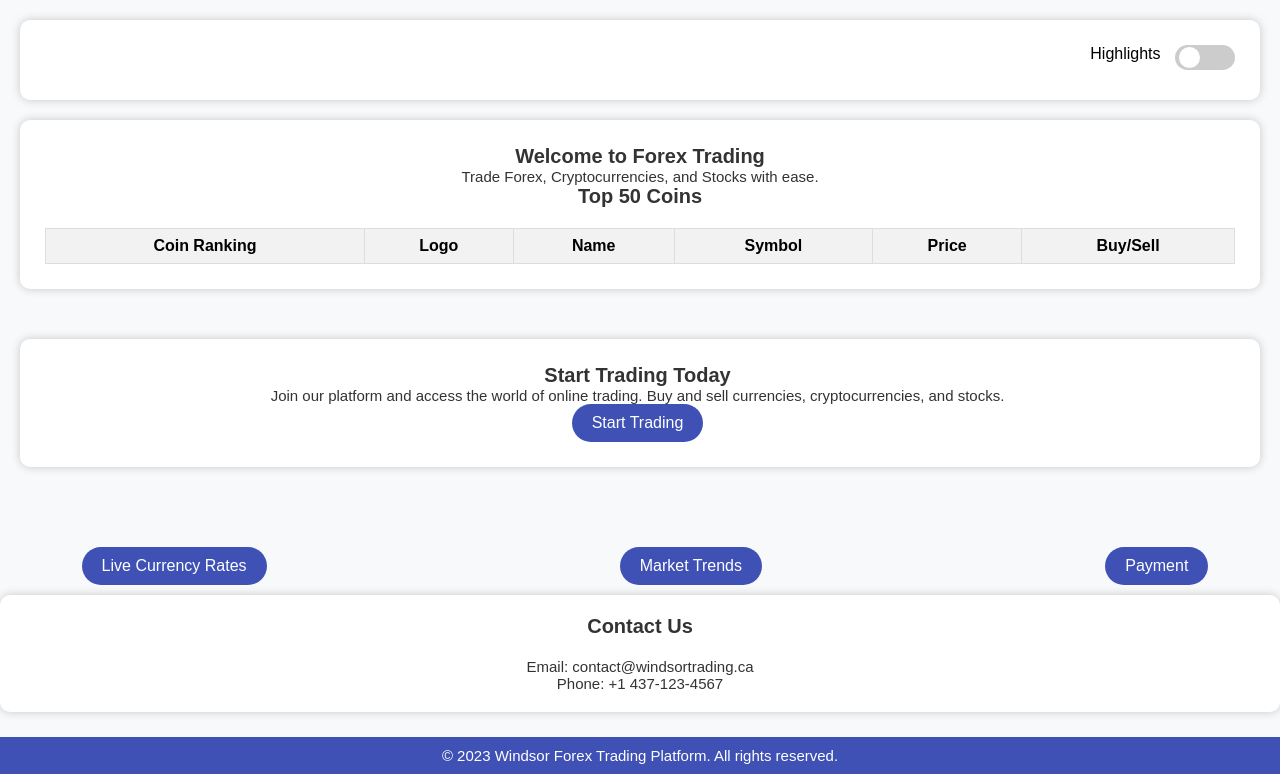
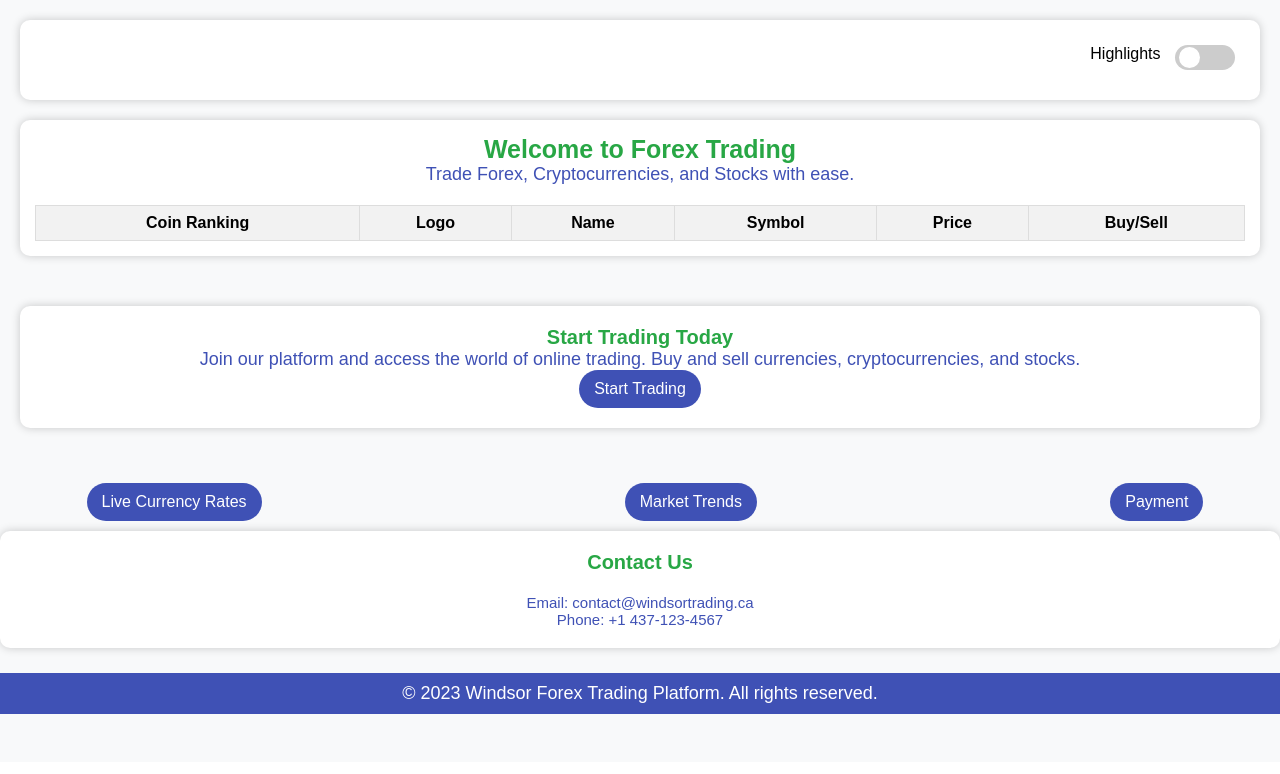
Before and after one commit to harbhajan21/COMP8347-Internet-Application-Distributed-System, a Django app: page /homepage/ in a window 1280 px wide. Shown: the part 38-812 px from the top of the page. After the commit the page ends 752 px from the top, so only its background shows below. Run offline with Django 4.2, Linux system fonts and the light colour scheme; lists and menus that the app fills with data are empty; some libraries are stand-ins or nearby versions.

Commit message:
Updated homepage with Coin Values

```diff
--- a/myApp/static/myApp/style.css
+++ b/myApp/static/myApp/style.css
@@ -11,20 +11,22 @@
 /* Heading */
 h2 {
     font-size: 20px;
-    margin-bottom: 20px;
-    color: #333;
+    margin-bottom: 10px;
+    margin-top: 10px;
+    color: #28a745;
 }
 
 h1 {
-    font-size: 20px;
+    font-size: 25px;
+    margin-top: 10px;
     margin-bottom: 20px;
-    color: #333;
+    color: #28a745;
 }
 
 p {
-    font-size: 15px;
+    font-size: 18px;
     margin-bottom: 15px;
-    color: #333;
+    color: #3f51b5;
 }
 
 body {
@@ -66,7 +68,7 @@ nav a {
 
 .welcome-message {
     text-align: center;
-    padding: 25px;
+    padding: 15px;
     background-color: #fff;
     border-radius: 10px;
     box-shadow: 0 0 10px rgba(0, 0, 0, 0.2);
@@ -75,11 +77,11 @@ nav a {
 
 .trading-platform {
     text-align: center;
-    padding: 25px;
+    padding: 20px;
     background-color: #fff;
     border-radius: 10px;
     box-shadow: 0 0 10px rgba(0, 0, 0, 0.2);
-    margin-bottom: 50px;
+    margin-bottom: 25px;
 }
 
 .currency-rates {
@@ -96,7 +98,7 @@ nav a {
 
 .btn {
     display: inline-block;
-    padding: 10px 20px;
+    padding: 10px 15px;
     background-color: #3f51b5;
     color: #fff;
     text-decoration: double;
--- a/myApp/views.py
+++ b/myApp/views.py
@@ -27,8 +27,22 @@ from .forms import CustomUserCreationForm
 
 
 def homepage(request):
-    # Add any necessary data or logic here
-    return render(request, 'registration/homepage.html')
+    api_key = 'coinrankingae631d1d5459748c6ec3a765f23471d6c612b840fc2d9938'
+    headers = {'x-access-token': api_key}
+    api_url = "https://api.coinranking.com/v2/coins"
+
+    response = requests.get(api_url)
+
+    if response.status_code == 200:
+        data = response.json().get("data", {}).get("coins", [])[:100]
+
+        # Assuming you have payment history data, replace the following line with your actual data retrieval logic
+        payment_history = Payment.objects.filter(user=request.user).order_by('-transaction_date')
+
+        return render(request, 'registration/homepage.html', {
+            'coins': data,
+        })
+    # return render(request, 'registration/homepage.html')
 
 
 # def signup_view(request):
--- a/templates/head-footer/header.html
+++ b/templates/head-footer/header.html
@@ -110,5 +110,5 @@
 <link rel="stylesheet" href="{% static 'myApp/style.css' %}">
 <title>Windsor Forex Trading</title>
 <header>
-    <h1>Windsor Forex Trading Platform's Portal</h1>
+{#    <h1>Windsor Forex Trading Platform's Portal</h1>#}
 </header>
--- a/templates/registration/homepage.html
+++ b/templates/registration/homepage.html
@@ -145,7 +145,7 @@
 
             {# Top 50 Coins Section Starts #}
             <div class="container mt-4">
-                <h2 class="text-center mb-4">Top 50 Coins</h2>
+{#                <h2 class="text-center mb-4">Top 50 Coins</h2>#}
                 <div class="table-responsive" style="max-height: 400px; overflow-y: auto;">
                     <table class="table table-bordered coin-table">
                         <thead class="thead-dark">
--- a/templates/registration/signed_out.html
+++ b/templates/registration/signed_out.html
@@ -49,6 +49,7 @@
             <h1>Welcome to Forex Trading</h1>
             <p>Trade Forex, Cryptocurrencies, and Stocks with ease.</p>
         </div>
+
         <div class="trading-platform">
             <h2>Start Trading Today</h2>
             <p>Join our platform and access the world of online trading. Buy and sell currencies, cryptocurrencies, and stocks.</p>
```
Also changed, not shown: db.sqlite3.
